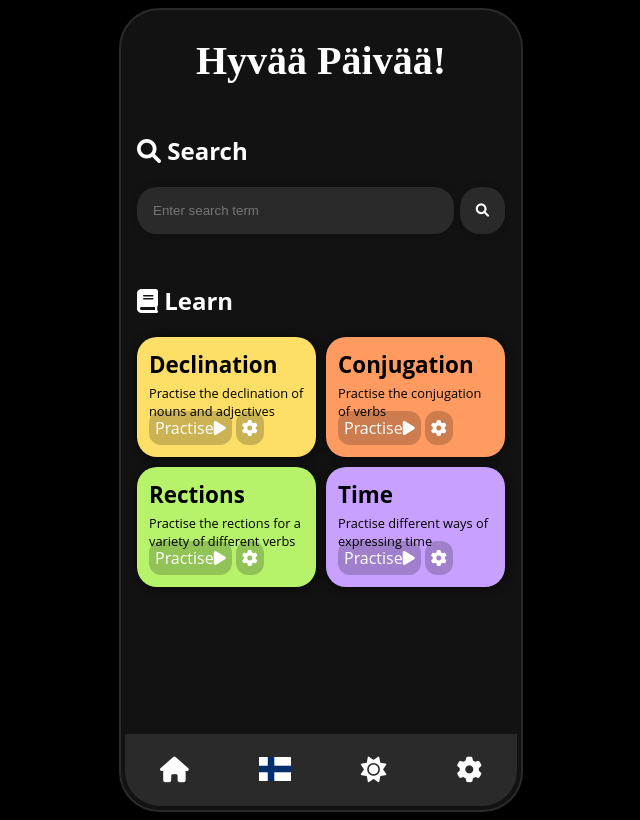
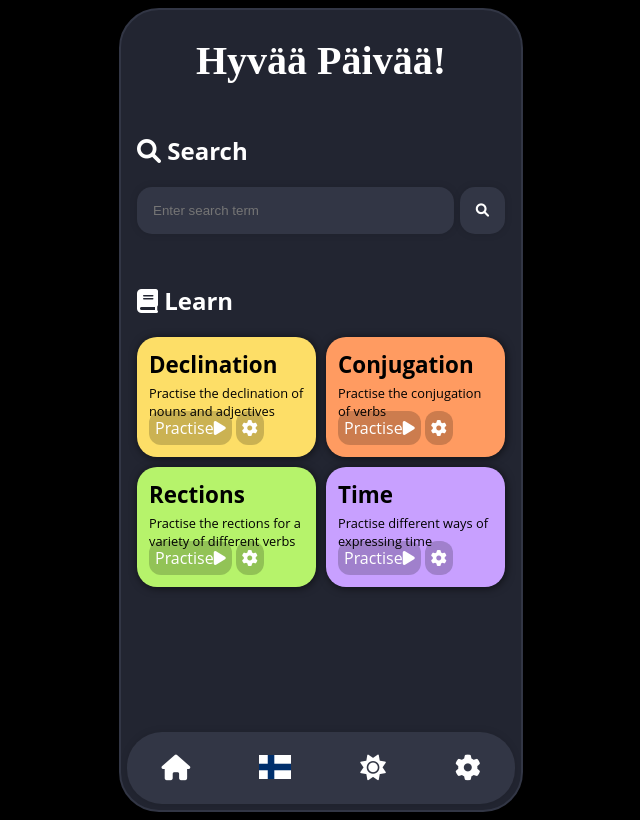
Before and after one commit to samsoneko/inflect, a SvelteKit app: page / in a window 1280 px wide. Shown: the whole page, without its empty margins (319-959 px from the left). Built offline with nearby package versions, Linux system fonts and the light colour scheme.

Commit message:
Improved colors and border radius

```diff
--- a/src/routes/learn/fi/conjugation/+page.svelte
+++ b/src/routes/learn/fi/conjugation/+page.svelte
@@ -93,7 +93,7 @@
   <p>{current_person}</p>
   <p>{current_polarity}</p>
   <form onsubmit={checkSolution}>
-    <input class="layer-1-element search-input" type="text" bind:this={inputField} id="query" bind:value={answer} placeholder="Enter your answer"/>
+    <input class="layer-1-element answer-input" type="text" bind:this={inputField} id="query" bind:value={answer} placeholder="Enter your answer"/>
     <button class="layer-1-element check-button" aria-label="Search" type="submit">
       <i class="fas fa-check"></i>
     </button>
--- a/src/routes/learn/fi/declination/+page.svelte
+++ b/src/routes/learn/fi/declination/+page.svelte
@@ -93,7 +93,7 @@
   <p>{current_class}</p>
   <p>{current_case_description}</p>
   <form onsubmit={checkSolution}>
-    <input class="layer-1-element search-input" type="text" bind:this={inputField} id="query" bind:value={answer} placeholder="Enter your answer"/>
+    <input class="layer-1-element answer-input" type="text" bind:this={inputField} id="query" bind:value={answer} placeholder="Enter your answer"/>
     <button class="layer-1-element check-button" aria-label="Search" type="submit">
       <i class="fas fa-check"></i>
     </button>
--- a/static/global.css
+++ b/static/global.css
@@ -1,7 +1,7 @@
 :root {
     --background-color: black;
-    --layer-1: #121212;
-    --layer-2: rgba(255, 255, 255, 0.1);
+    --layer-1: #222531;
+    --layer-2: #323645;
     --border-radius: 20px;
     /* --border: 1px solid rgba(255, 255, 255, 0.10); */
     --border: none;
@@ -11,13 +11,13 @@
     /* --primary-border: 1px solid #004080; */
     --primary-border: none;
     --link-color: lightskyblue;
-    --box-shadow: 0px 0px 8px -1px rgba(0,0,0,0.2);
+    --box-shadow: 0px 0px 8px -1px rgba(0,0,0,0.15);
     --icon-color: white;
 }
 
 .light-theme {
-    --layer-1: #e7e7e7;
-    --layer-2: rgba(0, 0, 0, 0.2);
+    --layer-1: #e5e7f6;
+    --layer-2: white;
     --border-radius: 16px;
     /* --border: 1px solid rgba(255, 255, 255, 0.30); */
     --border: none;
@@ -56,8 +56,8 @@ body {
 }
 
 .app-content {
-    height: calc(100% - 80px);
-    padding: 0px 16px 0px 16px;
+    /* height: calc(100% - 80px); */
+    padding: 0px 16px 80px 16px;
     overflow-y: auto;
 }
 
@@ -79,12 +79,13 @@ a {
     background-color: var(--layer-2);
     display: flex;
     justify-content: space-around;
-    border-radius: 0px 0px 35px 35px;
+    border-radius: 35px;
     bottom: 0px;
     position: absolute;
-    width: 392px;
+    width: 388px;
     height: 72px;
-    margin: 4px;
+    margin: 6px;
+    box-shadow: var(--box-shadow);
 }
 
 .title {
@@ -109,13 +110,19 @@ a {
 }
 
 .search-input {
-    border-radius: var(--border-radius);
+    border-radius: 15px;
     flex: 1;
     /* width: 200px; */
 }
 
+.answer-input {
+    border-radius: 15px;
+    flex: 1;
+    background-color: var(--layer-1)!important;
+}
+
 .search-button, .clear-button {
-    border-radius: var(--border-radius);
+    border-radius: 15px;
     margin-left: 6px;
 }
 
```
